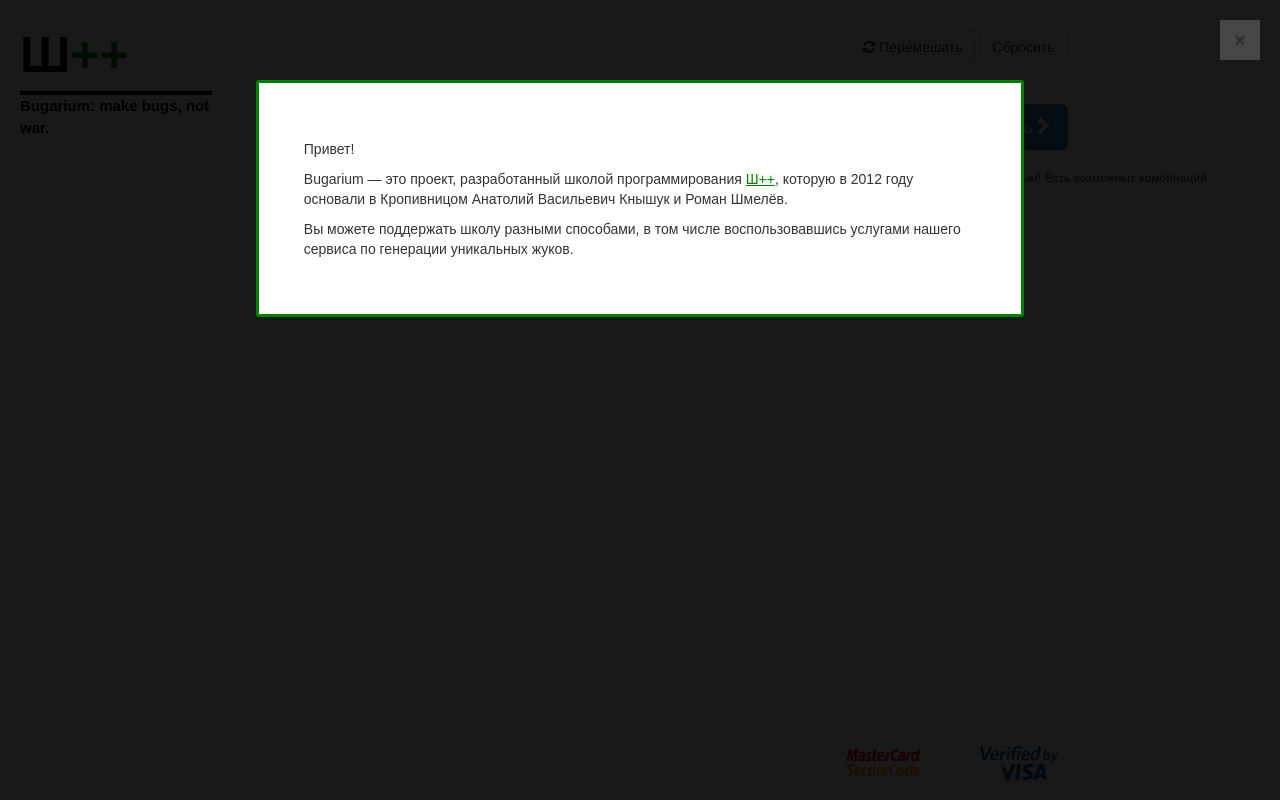
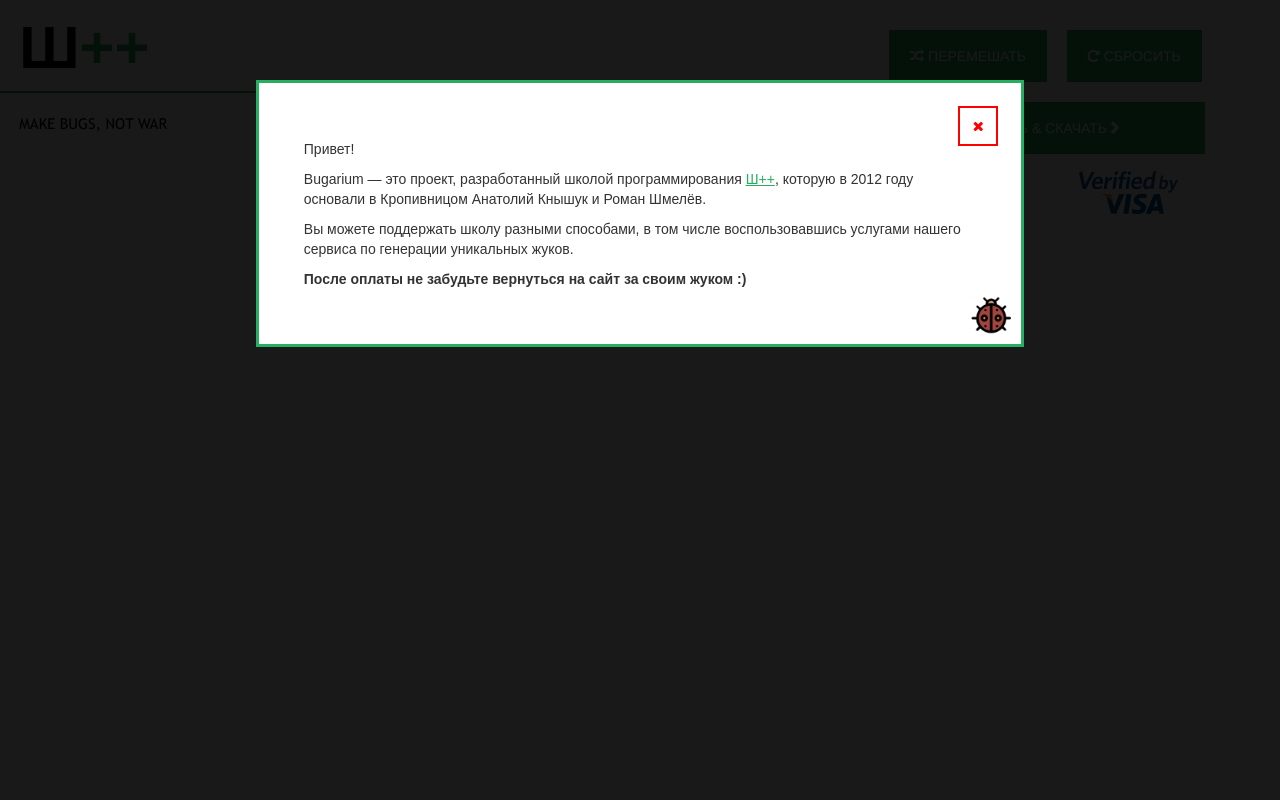
Before and after one commit to Eramik/bugs.shpp.me, a plain HTML site: page index.html in a window 1280 px wide. Drawn offline with nearby package versions, Linux system fonts and the light colour scheme; no server answers.

Commit message:
added one style to the page

```diff
--- a/index.html
+++ b/index.html
@@ -6,6 +6,7 @@
 	<link rel="stylesheet" href="https://maxcdn.bootstrapcdn.com/font-awesome/4.7.0/css/font-awesome.min.css">
 	<link rel="stylesheet" href="https://ajax.googleapis.com/ajax/libs/jqueryui/1.12.1/themes/smoothness/jquery-ui.css">
 	<link rel='stylesheet' href='static/app.css'>
+
 	<link rel="apple-touch-icon" sizes="120x120" href="img/apple-touch-icon.png">
 	<link rel="icon" type="image/png" sizes="32x32" href="img/favicon-32x32.png">
 	<link rel="icon" type="image/png" sizes="16x16" href="img/favicon-16x16.png">
@@ -36,17 +37,18 @@
 </head>
 <body>
 <header>
-	<div id="logo">
-		<span>Ш<span class="green">++</span></span>
+	<div id="branding">
+		<div id="shpp-logo">Ш<span class="green">++</span></div>
 		<hr>
-		<div id="slogan">Bugarium: make bugs, not war.</div>
+		<div id="slogan" class="upper">make bugs, not war</div>
 	</div>
 </header>
 <main>
 	<dialog id="about-us" open>
 		<p>Привет!</p>
-		<p>Bugarium &mdash; это проект, разработанный школой программирования <a href="http://programming.kr.ua" target="_blank">Ш++</a>, которую в 2012 году основали в Кропивницом Анатолий Васильевич Кнышук и Роман Шмелёв.</p>
+		<p>Bugarium &mdash; это проект, разработанный школой программирования <a href="http://programming.kr.ua" target="_blank">Ш++</a>, которую в 2012 году основали в Кропивницом Анатолий Кнышук и Роман Шмелёв.</p>
 		<p>Вы можете поддержать школу разными способами, в том числе воспользовавшись услугами нашего сервиса по генерации уникальных жуков.</p>
+		<p><strong>После оплаты не забудьте вернуться на сайт за своим жуком :)</strong></p>
 	</dialog>
 	<div class='container'>
 		<div class='row'>
@@ -54,17 +56,18 @@
 				<div id='preview'></div>
 			</div>
 			<div class='col-xs-4 col'>
-				<button id='shuffle-button' class='btn btn-default'><i class="fa fa-refresh" aria-hidden="true"></i>Перемешать</button>
-				<button id='reset-button' class='btn btn-default'>Сбросить</button>
-				<br /><br />
+				<div id="control-buttons">
+					<button id='shuffle-button' class='btn btn-2'><i class="fa fa-random" aria-hidden="true"></i>Перемешать</button>
+					<button id='reset-button' class='btn btn-4'><i class="fa fa-repeat" aria-hidden="true"></i>Сбросить</button>
+				</div>
+
 				<form class='panel-group' id='options' role='tablist' aria-multiselectable='true'>
 				</form>
-				<button id='render-button' class='btn btn-primary btn-lg'>
-					Сохранить &amp; купить<i class='glyphicon glyphicon glyphicon-chevron-right'></i>
-				</button>
+				<button id='render-button' class='btn btn-3 '>Купить &amp; Скачать<i class='glyphicon glyphicon glyphicon-chevron-right'></i></button>
 
 				<div id="payment" style="display: none;">
-					<button id='cancel' class='btn btn-error'>X</button>
+					<button id='cancel' class=''><i class="fa fa-times" aria-hidden="true"></i>
+					</button>
 					<div class="range-slider">
 						<h2>Сумма денег</h2>
 						<input class="input-range" type="range" value="2000" min="150" max="15000">
@@ -80,10 +83,14 @@
 						<span style="vertical-align:middle;">Заплатить <span id="sum">2000</span> грн.</span>
 					</form>
 				</div>
-				<div class="footer">
-					Будь уникальным! Есть <span class='total_combinations'></span> возможных комбинаций.
-					<hr/>
+				<div id="liqpay-logos">
+					<div class="logo-holder"><img class="logo" id="mclogo" src="static/mc.jpg" alt=""></div>
+					<div class="logo-holder"><img class="logo" id="visalogo" src="static/visa.png" alt=""></div>
 				</div>
+				<!--<div class="footer">-->
+					<!--Будь уникальным! Есть <span class='total_combinations'></span> возможных комбинаций.-->
+					<!--<hr/>-->
+				<!--</div>-->
 			</div>
 		</div>
 	</div>
@@ -104,13 +111,6 @@
 	<p>Чтобы активировать данную услугу Verified by Visa для Вашей карты Visa, либо для того, чтобы получить более детальную информацию, свяжитесь с Вашим банком.</p>
 	<p>Подробнее о Verified By Visa на сайте <a href="http://www.visacemea.com/uv/online_security.jsp" target="_blank">www.visacemea.com/uv/online_security.jsp</a> </p>
 </dialog>
-<footer>
-	<div id="liqpay-logos">
-		<div class="logo-holder"><img class="logo" id="mclogo" src="static/mc.jpg" alt=""></div>
-		<div class="logo-holder"><img class="logo" id="visalogo" src="static/visa.png" alt=""></div>
-	</div>
-</footer>
-
 <script src='static/app.js?cb=8'></script>
 </body>
 </html>
--- a/static/app.css
+++ b/static/app.css
@@ -1,6 +1,16 @@
 body {
 	padding-top: 30px;
-	/*background: url(../img/4background.jpg) repeat 0 0 fixed;*/
+	overflow: hidden;
+}
+@font-face {
+	font-family: 'Trebuchet MS';
+	src: url(../static/trebutched.ttf);
+}
+.green{
+	color: #27ae60;
+}
+.upper{
+	text-transform: uppercase;
 }
 
 #options label.item.none img {
@@ -9,7 +19,7 @@
 
 #options label.item {
 	display: inline;
-	margin-right: 0px;
+	margin-right: 0;
 	cursor: hand;
 	opacity: 0.8;
 }
@@ -31,18 +41,11 @@
 #preview {
 	height: 700px;
 }
-
 #preview img {
 	top: 0;
-	left: 12.5%;
-	width: 75%;
+	left: 20%;
+	width: 60%;
 	position: absolute;
-}
-
-.footer {
-	margin: 20px 0px;
-	font-size: 12px;
-	text-align: right;
 }
 
 .big-gopher {
@@ -158,17 +161,19 @@
 	border: 0;
 }
 #liqpay-logos {
-	width: 30%;
-	float: right;
-	margin-right: 10%;
+	margin-top: 5%;
+	display: flex;
 }
 .logo-holder {
 	width: 40%;
 	display: inline-block;
+	flex: 1 1 auto;
 }
 .logo-holder img {
 	width: 60%;
 	cursor: pointer;
+	display: block;
+	margin: 0 auto;
 }
 .ui-dialog.ui-corner-all.ui-widget.ui-widget-content.ui-front.ui-draggable.ui-resizable{
 	position: fixed!important;
@@ -178,7 +183,13 @@
 	width: 60%!important;
 	max-height: 80vh;
 	overflow-y: scroll;
-	border: 3px solid green;
+	border: 3px solid #27ae60;
+	border-radius: 0;
+	background-image: url('../img/apple-touch-icon.png');
+	background-repeat: no-repeat;
+	background-position-x: 99%;
+	background-position-y: 97%;
+	background-size: 6%;
 }
 * {
 	-ms-overflow-style: none;  // IE 10+
@@ -188,7 +199,7 @@
 	display: none;
 }
 .ui-dialog a{
-	color: green!important;
+	color: #27ae60!important;
 	text-decoration: underline;
 }
 .ui-dialog a:focus{
@@ -199,47 +210,50 @@
 	border: none;
 	cursor: default;
 }
-.fa-refresh {
+#render-button{
+	width: 95%;
+}
+#control-buttons i {
 	padding: 0 0.3em 0 0;
 }
-#logo {
+#control-buttons{
+	display: flex;
+	margin-bottom: 1em;
+}
+#branding {
 	color: black;
 	position: absolute;
-	top: 20px;
-	left: 20px;
-	width: 15vw;
+	top: 5px;
+	left: 0;
+	width: 20vw;
 	font-family: Arial, sans-serif;
-	font-weight: bold;
 	font-size: 	15px;
 }
-#logo span{
-	font-size: 50px;
+#branding #shpp-logo {
+	font-size: 4em;
+	font-weight: bold;
 }
-#logo hr{
-	border: 2px solid black;
+#branding div {
+	margin-left: 1.5vw;
+}
+#branding hr{
+	border-top: 2px solid #27ae60;
 	margin: 0;
 }
-.green{
-	color: green;
-}
-#logo img{
-	width: 100%;
-	height: auto;
-}
-footer{
-	position: fixed;
-	bottom: 20px;
-	right: 0;
+#slogan{
+	padding-top: 20px;
+	font-family: 'Trebuchet MS', sans-serif;
 }
 .panel-body{
 	overflow-x: scroll;
 }
-.panel-body div{
-	/*width: 100%;*/
-}
+
 @media all and (max-width: 1000px){
 	.col.col-xs-8, .col.col-xs-4{
 		width: 100%;
+	}
+	body{
+		overflow: scroll;
 	}
 }
 form .fa{
@@ -250,19 +264,25 @@
 	opacity: 0.9;
 }
 .ui-dialog .ui-dialog-titlebar-close{
-	position: fixed;
+	position: absolute;
 	right: 20px;
 	top: 20px;
-	width: 40px;
 	z-index: 1000;
 	margin: 0;
-	background: rgba(255, 255, 255, 0.2);
-	border: none;
+}
+.ui-dialog .ui-dialog-titlebar-close:focus, #cancel:focus{
+	outline: none;
+}
+.ui-dialog .ui-dialog-titlebar-close, #cancel{
+	border: 2px solid  red;
+	color: red;
+	width: 40px;
 	height: 40px;
+	background: transparent;
 	transition-property: background;
 	transition-duration: 0.1s;
 }
-.ui-dialog .ui-dialog-titlebar-close:hover {
+.ui-dialog .ui-dialog-titlebar-close:hover,#cancel:hover {
 	background: rgba(255, 255, 255, 0.3);
 	transition-property: background;
 	transition-duration: 0.1s;
@@ -273,3 +293,72 @@
 .ui-dialog .ui-dialog-content{
 	padding: 3em;
 }
+button.btn:focus, button.btn:active, button.btn{
+	outline: none!important;
+}
+.btn {
+	flex: 1 1 auto;
+	margin: 0 10px;
+	padding: 15px 0;
+	text-align: center;
+	text-transform: uppercase;
+	transition: 0.5s;
+	background-size: 200% auto;
+	color: white;
+	/* text-shadow: 0px 0px 10px rgba(0,0,0,0.2);*/
+	box-shadow: 0 0 20px #eee;
+	background-color: #27ae60;
+	border-radius: 0;
+}
+
+/* Demo Stuff End -> */
+
+/* <- Magic Stuff Start */
+
+.btn:hover {
+	background-position: right center; /* change the direction of the change here */
+	color: white;
+	background-color: #2cc36b;
+}
+/*.btn-2 {*/
+	/*background-image: linear-gradient(to right, #fbc2eb 0%, #a6c1ee 51%, #fbc2eb 100%);*/
+/*}*/
+
+/*.btn-3 {*/
+	/*background-image: linear-gradient(to right, #84fab0 0%, #8fd3f4 51%, #84fab0 100%);*/
+/*}*/
+
+/*.btn-4 {*/
+	/*background-image: linear-gradient(to right, #a1c4fd 0%, #c2e9fb 51%, #a1c4fd 100%);*/
+/*}*/
+.container{
+	width: 95vw;
+}
+.col-xs-4{
+	padding: 0 3%;
+}
+.panel-collapse {
+	border: 1px solid #bbbbbb;
+	border-top: none;
+}
+.panel-group .panel{
+	border: none;
+	border-radius: 0;
+}
+.panel-default>.panel-heading{
+	background: #27ae60;
+	border: none;
+	border-radius: 0;
+}
+.panel-default:nth-child(1) .panel-heading {
+	/*color: #c2e9fb;  }*/
+	color: white;
+}
+.panel-default:nth-child(2) .panel-heading {
+	/*color: #a6c1ee;}*/
+	color: white;
+}
+.panel-default:nth-child(3) .panel-heading {
+	/*color: #fbc2eb;}*/
+	color: white;
+}
--- a/static/app.js
+++ b/static/app.js
@@ -152,8 +152,8 @@
 			i++;
 			var special = i <= minElsAmount;
 			var category = artwork[cat];
-			var rand = Math.round(Math.random()*(category.images.length));
-			if (rand < 0 && special) {
+			var rand = Math.round(Math.random()*(category.images.length-1));
+            if (rand < 0 && special) {
 				rand = 0
 			}
 			if (rand < 0) {
@@ -162,7 +162,7 @@
 				continue
 			}
 			var image = category.images[rand];
-			$('input[value="'+image.id+'"]').prop('checked', true)
+            $('input[value="'+image.id+'"]').prop('checked', true)
 		}
 		updatePreview()
 	}
@@ -198,7 +198,7 @@
 	$(function(){
 
 		$('#shuffle-button').click(function(){
-			shuffle()
+            shuffle()
 		});
 		$('#reset-button').click(function(){
 			reset()
@@ -218,8 +218,8 @@
 				special = i <= minElsAmount;
 				var category = artwork[cat];
 				var catID = category.name;
-                var list_width = Math.max(category.images.length*23, 100);
-				var list = $("<div style='width: "+list_width+"%'>");
+                var list_width = Math.max(category.images.length*75, 328);
+                var list = $("<div style='width: "+list_width+"px'>");
 
 				if (!special) {
 					$("<label>", {class:'none item'}).append(
@@ -252,7 +252,7 @@
 								'href': '#'+catID,
 								'aria-expanded': (special ? 'true' : 'false'),
 								'aria-controls': catID
-							}).html('<i class="fa fa-angle-down" aria-hidden="true"></i>\n').tooltip()
+							}).html('<i class="fa fa-angle-down" aria-hidden="true"></i>').tooltip()
 						)
 					)
 				);
```
Also changed, not shown: artwork/2-Тело/крупное.png (deleted), static/trebutched.ttf (added).
